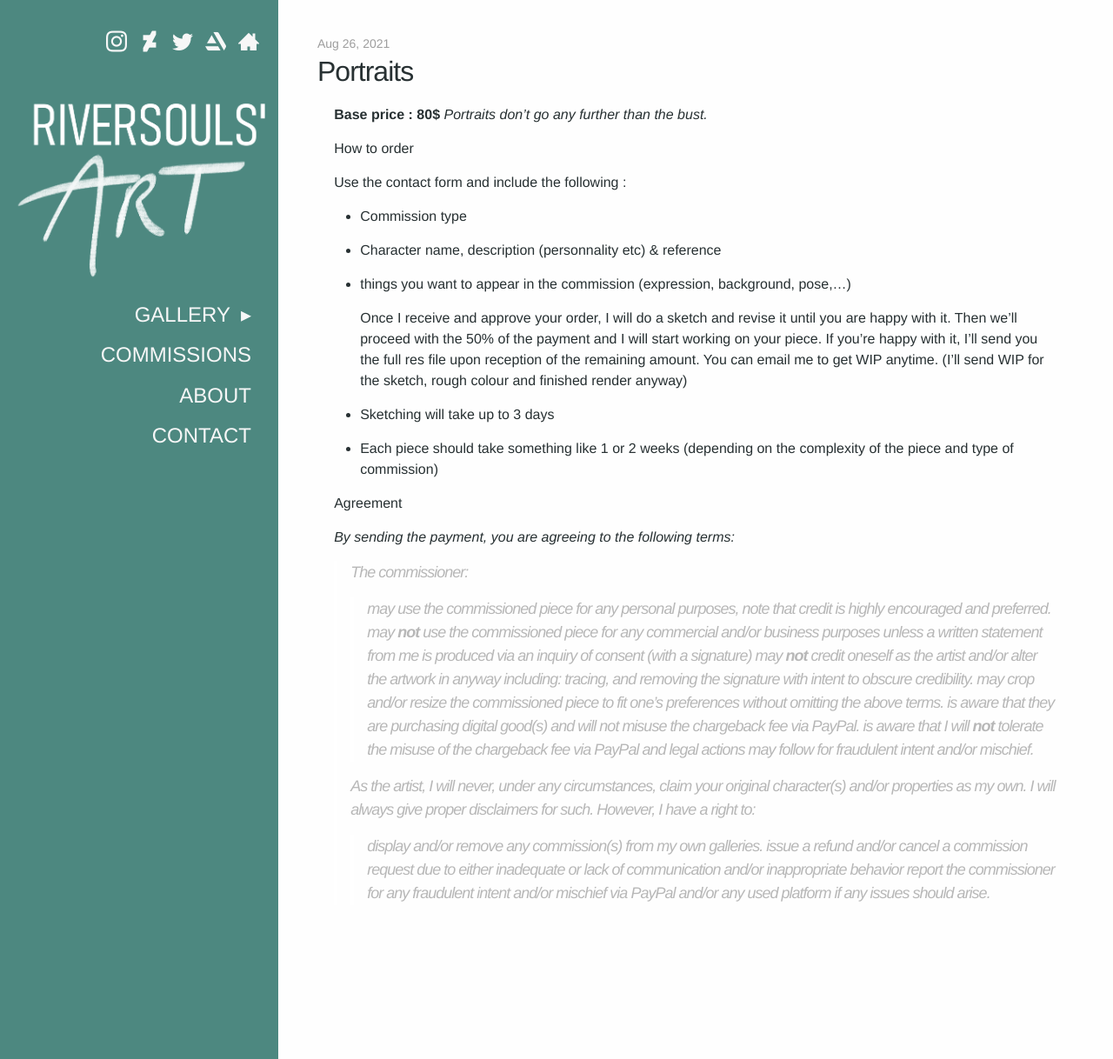
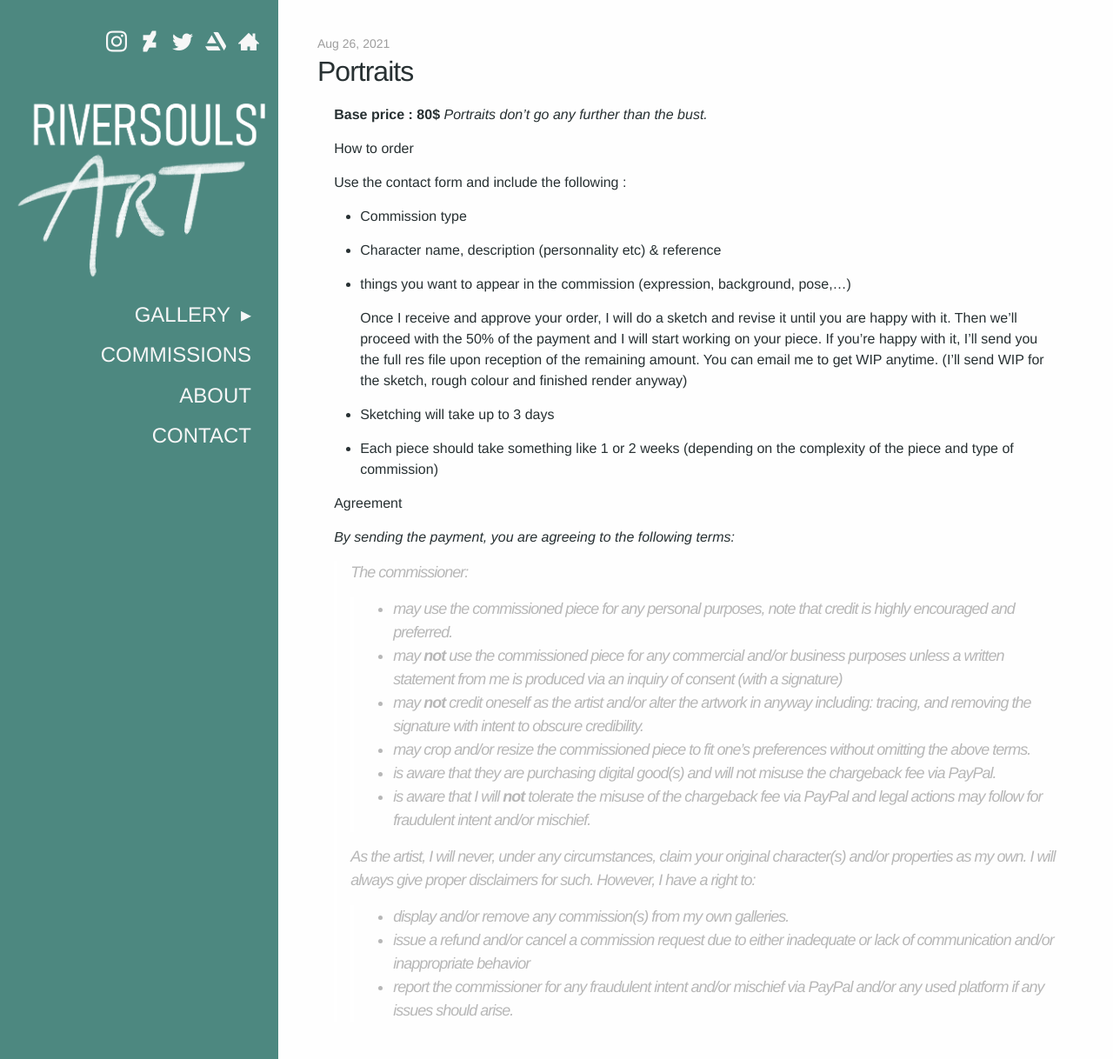
Before and after one commit to estherlenotre/estherlenotre.github.io, a Jekyll site: the page built from _posts/2021-08-26-portraits.md, in a window 1280 px wide. Shown: the whole page at 87% size. Built offline with Jekyll 4.4.1, drawn with Linux system fonts in a browser that asks for light colours; some web fonts are replaced.

```diff
--- a/_posts/2021-08-26-portraits.md
+++ b/_posts/2021-08-26-portraits.md
@@ -38,16 +38,16 @@ Use the contact form and include the following :
 
 >The commissioner:
 >
->>    may use the commissioned piece for any personal purposes, note that credit is highly encouraged and preferred.
->>    may **not** use the commissioned piece for any commercial and/or business purposes unless a written statement from me is produced via an inquiry of consent (with a signature)
->>    may **not** credit oneself as the artist and/or alter the artwork in anyway including: tracing, and removing the signature with intent to obscure credibility.
->>    may crop and/or resize the commissioned piece to fit one's preferences without omitting the above terms.
->>    is aware that they are purchasing digital good(s) and will not misuse the chargeback fee via PayPal.
->>    is aware that I will **not** tolerate the misuse of the chargeback fee via PayPal and legal actions may follow for fraudulent intent and/or mischief.
+>>    - may use the commissioned piece for any personal purposes, note that credit is highly encouraged and preferred.
+>>    - may **not** use the commissioned piece for any commercial and/or business purposes unless a written statement from me is produced via an inquiry of consent (with a signature)
+>>    - may **not** credit oneself as the artist and/or alter the artwork in anyway including: tracing, and removing the signature with intent to obscure credibility.
+>>    - may crop and/or resize the commissioned piece to fit one's preferences without omitting the above terms.
+>>    - is aware that they are purchasing digital good(s) and will not misuse the chargeback fee via PayPal.
+>>    - is aware that I will **not** tolerate the misuse of the chargeback fee via PayPal and legal actions may follow for fraudulent intent and/or mischief.
 >
 >
 >As the artist, I will never, under any circumstances, claim your original character(s) and/or properties as my own. I will always give proper disclaimers for such. However, I have a right to:
 >
->>    display and/or remove any commission(s) from my own galleries.
->>    issue a refund and/or cancel a commission request due to either inadequate or lack of communication and/or inappropriate behavior
->>    report the commissioner for any fraudulent intent and/or mischief via PayPal and/or any used platform if any issues should arise.
+>>    - display and/or remove any commission(s) from my own galleries.
+>>    - issue a refund and/or cancel a commission request due to either inadequate or lack of communication and/or inappropriate behavior
+>>    - report the commissioner for any fraudulent intent and/or mischief via PayPal and/or any used platform if any issues should arise.
```
